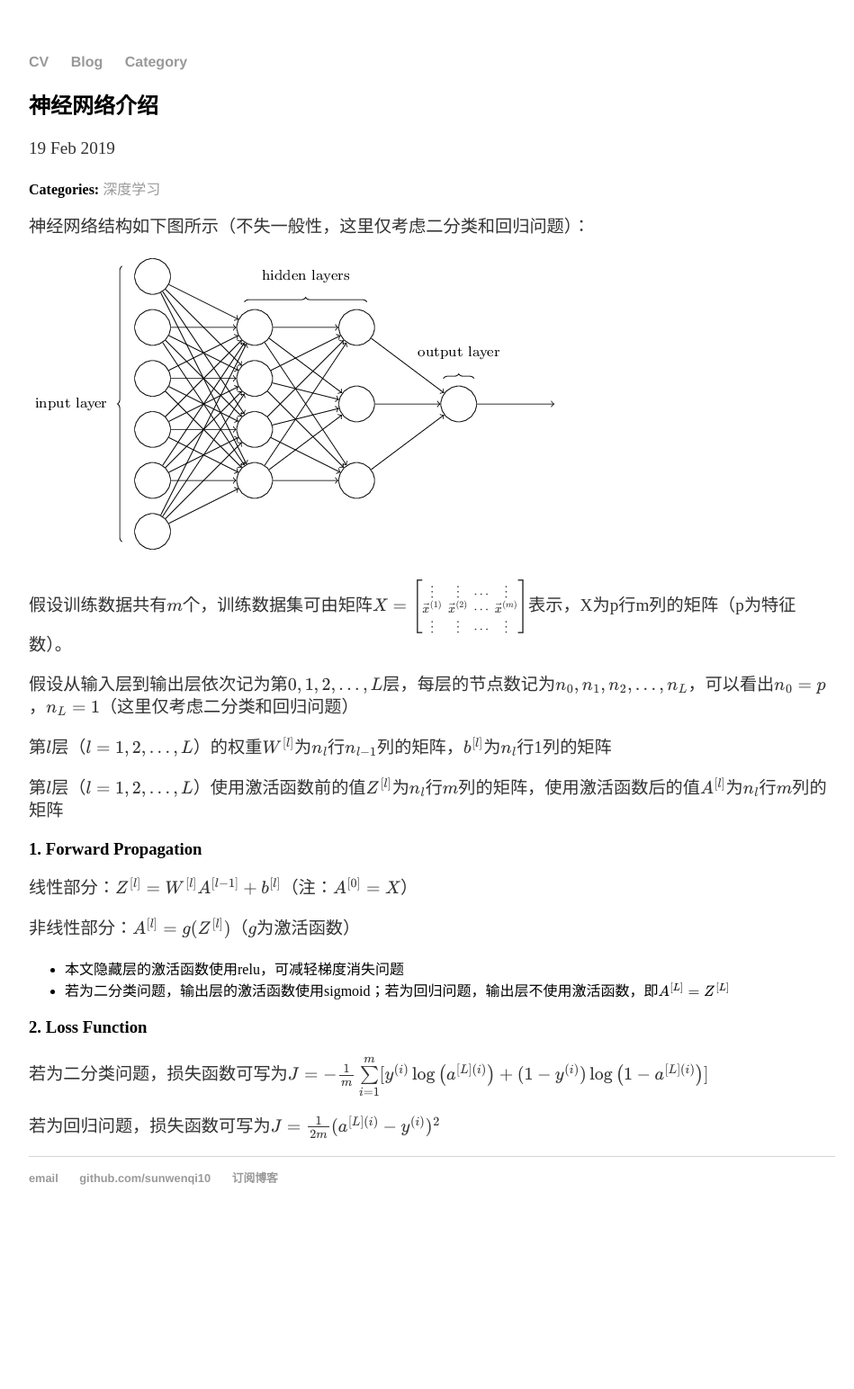
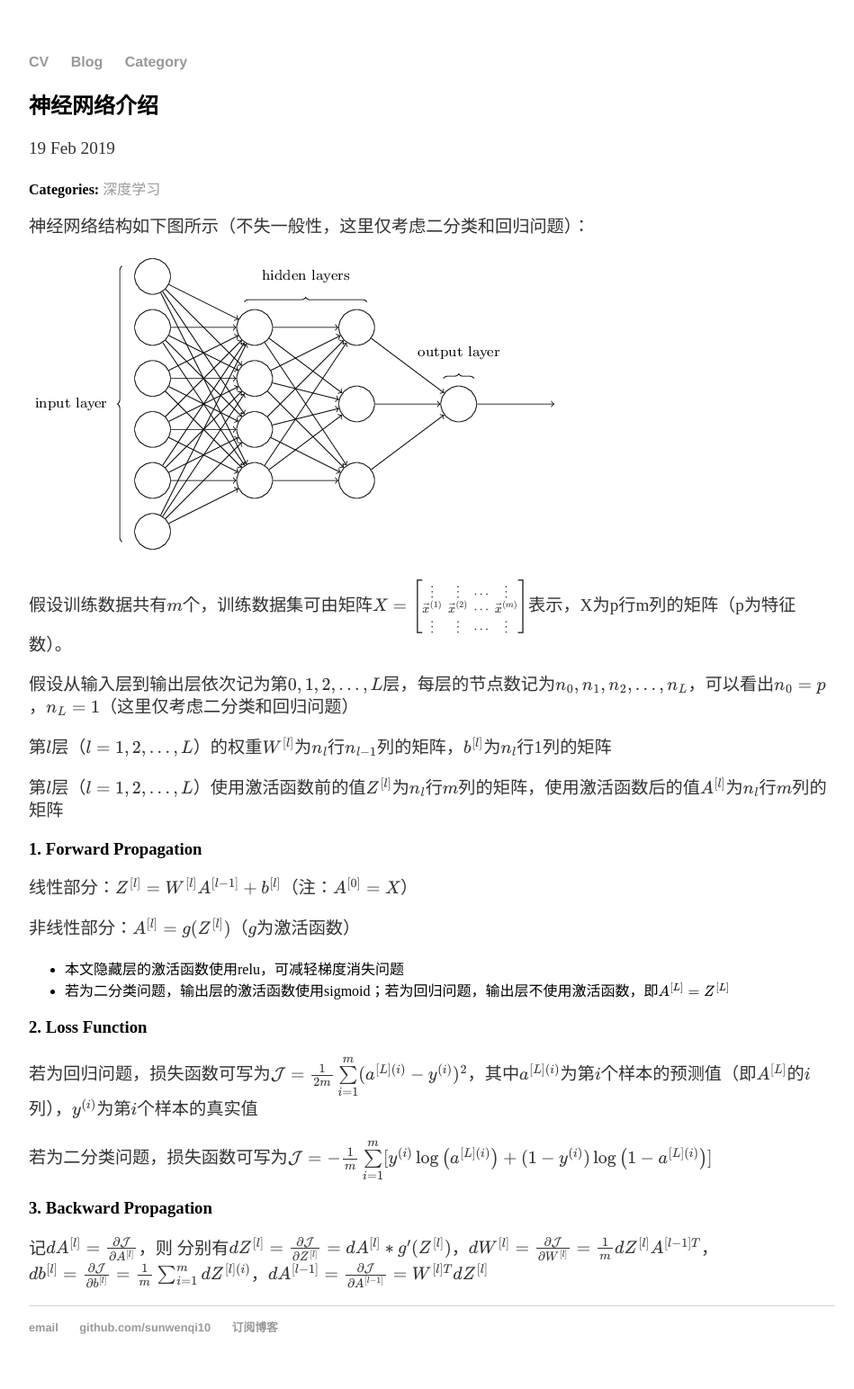
Before and after one commit to sunwenqi10/sunwenqi10.github.io, a Jekyll site: the page built from _posts/2019-02-19-Introduction_to_Neural_Network.md, in a window 1280 px wide. Shown: the whole page at 90% size, without its empty margins (160-1109 px from the left). Built offline with Jekyll 4.4.1, drawn with Linux system fonts in a browser that asks for light colours; formulas are drawn with MathJax 3; comment, search, counter and statistics services are not loaded; before the commit the page ends 1378 px from its top, so only the background shows below that.

Commit message:
Update 2019-02-19-Introduction_to_Neural_Network.md

```diff
--- a/_posts/2019-02-19-Introduction_to_Neural_Network.md
+++ b/_posts/2019-02-19-Introduction_to_Neural_Network.md
@@ -27,6 +27,11 @@ date: 2019-02-19
 
 ### 2. Loss Function
 
-若为二分类问题，损失函数可写为$$J=-\frac{1}{m} \sum\limits_{i = 1}^{m} [y^{(i)}\log\left(a^{[L] (i)}\right) + (1-y^{(i)})\log\left(1- a^{[L](i)}\right)]$$
+若为回归问题，损失函数可写为$$\mathcal{J}=\frac{1}{2m}\sum\limits_{i = 1}^{m}(a^{[L] (i)}-y^{(i)})^2$$，其中$$a^{[L] (i)}$$为第$$i$$个样本的预测值（即$$A^{[L]}$$的$$i$$列），$$y^{(i)}$$为第$$i$$个样本的真实值
 
-若为回归问题，损失函数可写为$$J=\frac{1}{2m}(a^{[L] (i)}-y^{(i)})^2$$
+若为二分类问题，损失函数可写为$$\mathcal{J}=-\frac{1}{m} \sum\limits_{i = 1}^{m} [y^{(i)}\log\left(a^{[L] (i)}\right) + (1-y^{(i)})\log\left(1- a^{[L](i)}\right)]$$
+
+### 3. Backward Propagation
+
+记$$dA^{[l]}=\frac{\partial \mathcal{J} }{\partial A^{[l]}}$$，则
+分别有$$dZ^{[l]}=\frac{\partial \mathcal{J} }{\partial Z^{[l]}}=dA^{[l]}* g'(Z^{[l]})$$，$$dW^{[l]} = \frac{\partial \mathcal{J} }{\partial W^{[l]}} = \frac{1}{m} dZ^{[l]} A^{[l-1] T}$$，$$db^{[l]} = \frac{\partial \mathcal{J} }{\partial b^{[l]}} = \frac{1}{m} \sum_{i = 1}^{m} dZ^{[l](i)}$$，$$dA^{[l-1]} = \frac{\partial \mathcal{J} }{\partial A^{[l-1]}} = W^{[l] T} dZ^{[l]}$$
```
